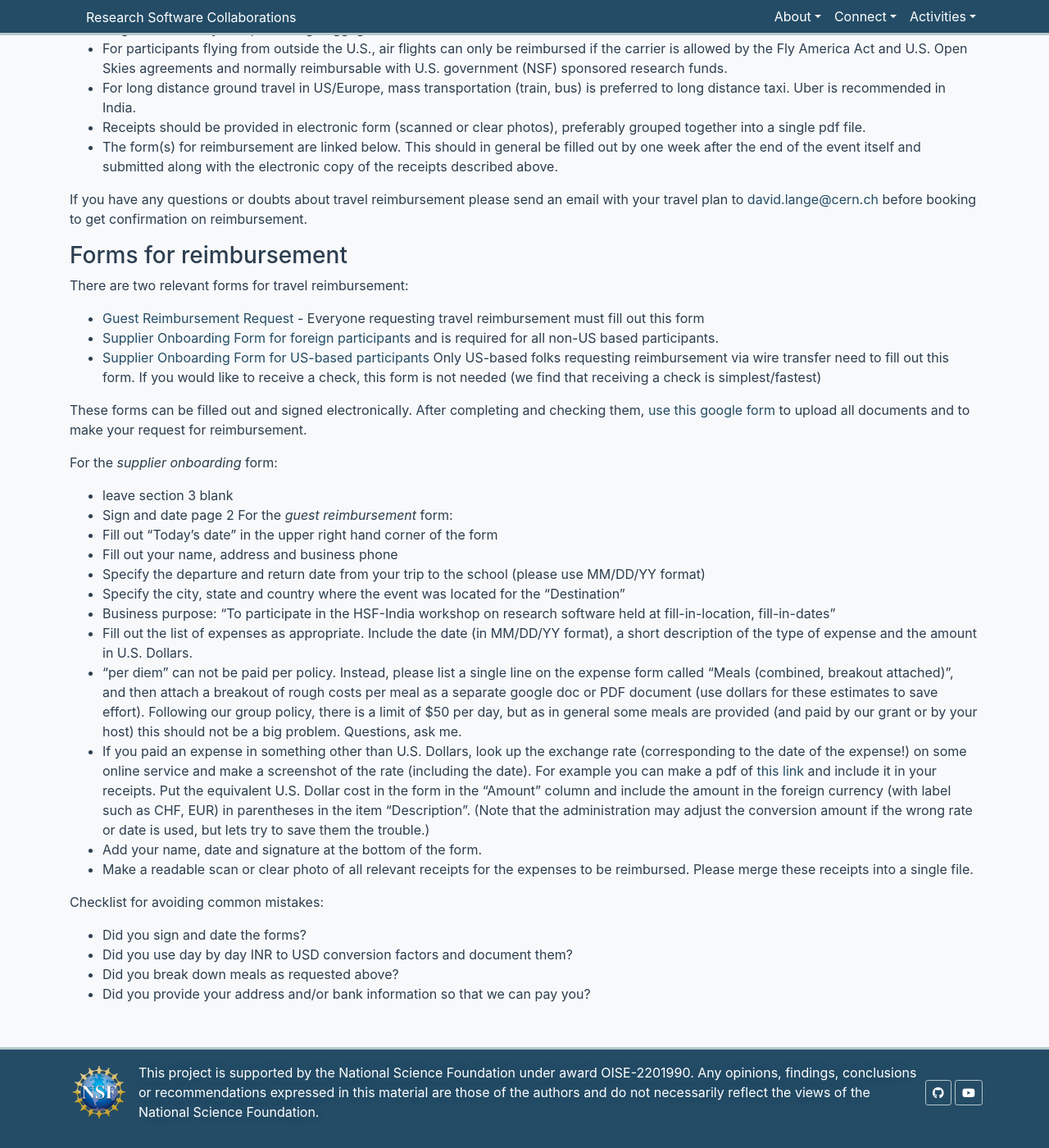
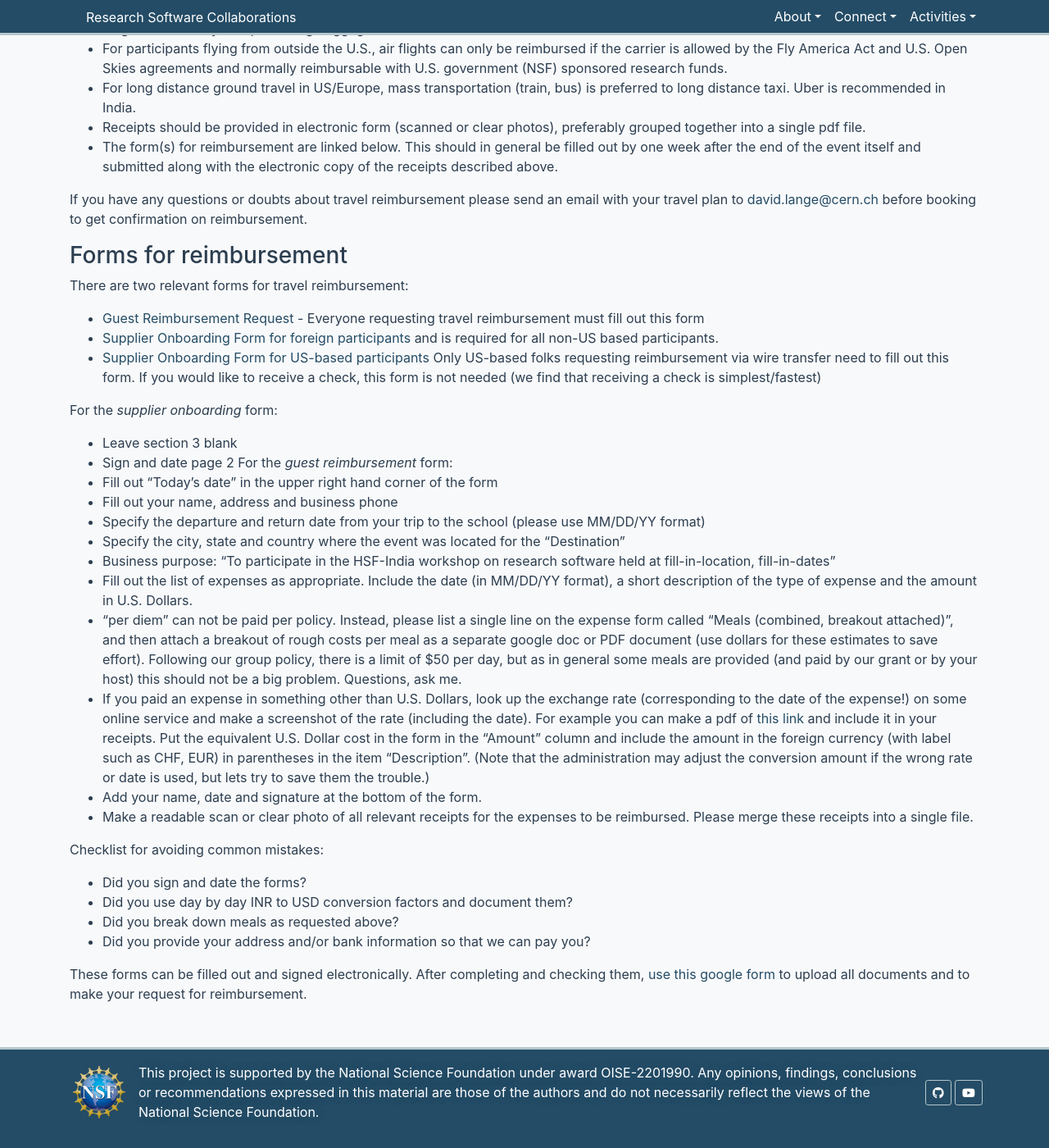
Before and after one commit to research-software-collaborations/research-software-collaborations.github.io, a Jekyll site: the page built from pages/docs/reimbursement.md, in a window 1280 px wide and 1400 px high, scrolled down 545 px. Shown: the whole window at 82% size. Built offline with Jekyll 4.4.1, drawn with Linux system fonts in a browser that asks for light colours; cached includes are drawn as plain includes; part of the change alters nothing that is shown.

```diff
--- a/pages/docs/reimbursement.md
+++ b/pages/docs/reimbursement.md
@@ -37,10 +37,8 @@ There are two relevant forms for travel reimbursement:
   * [Supplier Onboarding Form for foreign participants](https://finance.princeton.edu/forms/foreign-individual-payeesubstitute-w-8ben) and is required for all non-US based participants.
   * [Supplier Onboarding Form for US-based participants](https://finance.princeton.edu/forms/supplierpayee-management) Only US-based folks requesting reimbursement via wire transfer need to fill out this form. If you would like to receive a check, this form is not needed (we find that receiving a check is simplest/fastest)
 
-These forms can be filled out and signed electronically. After completing and checking them, [use this google form](https://docs.google.com/forms/d/e/1FAIpQLScGB_VOZDsQoATIEJMxHP3F-czXp8W8Ml8HjcbDqhLLIDqlog/viewform?usp=sf_link) to upload all documents and to make your request for reimbursement.
-
 For the *supplier onboarding* form:
-  * leave section 3 blank
+  * Leave section 3 blank
   * Sign and date page 2
 For the *guest reimbursement* form:
   * Fill out "Today's date" in the upper right hand corner of the form
@@ -59,3 +57,5 @@ Checklist for avoiding common mistakes:
   * Did you use day by day INR to USD conversion factors and document them?
   * Did you break down meals as requested above?
   * Did you provide your address and/or bank information so that we can pay you?
+
+These forms can be filled out and signed electronically. After completing and checking them, [use this google form](https://docs.google.com/forms/d/e/1FAIpQLScGB_VOZDsQoATIEJMxHP3F-czXp8W8Ml8HjcbDqhLLIDqlog/viewform?usp=sf_link) to upload all documents and to make your request for reimbursement.
```
